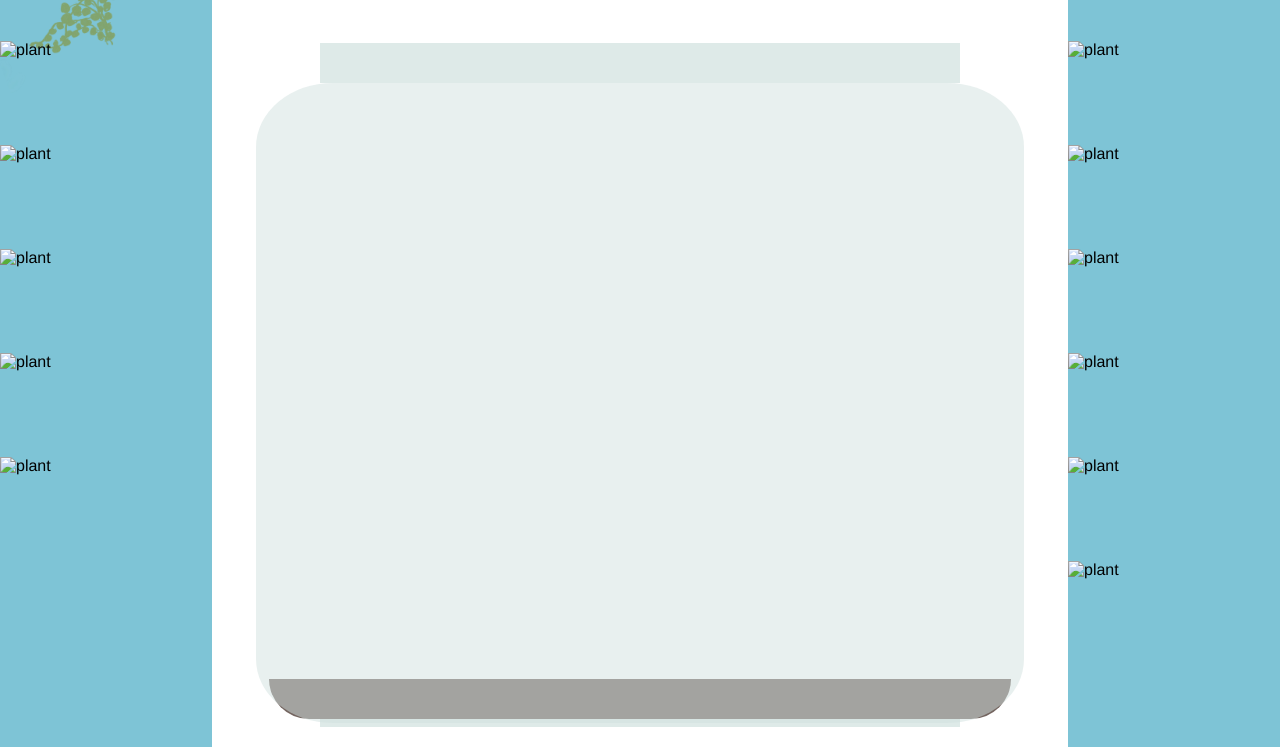
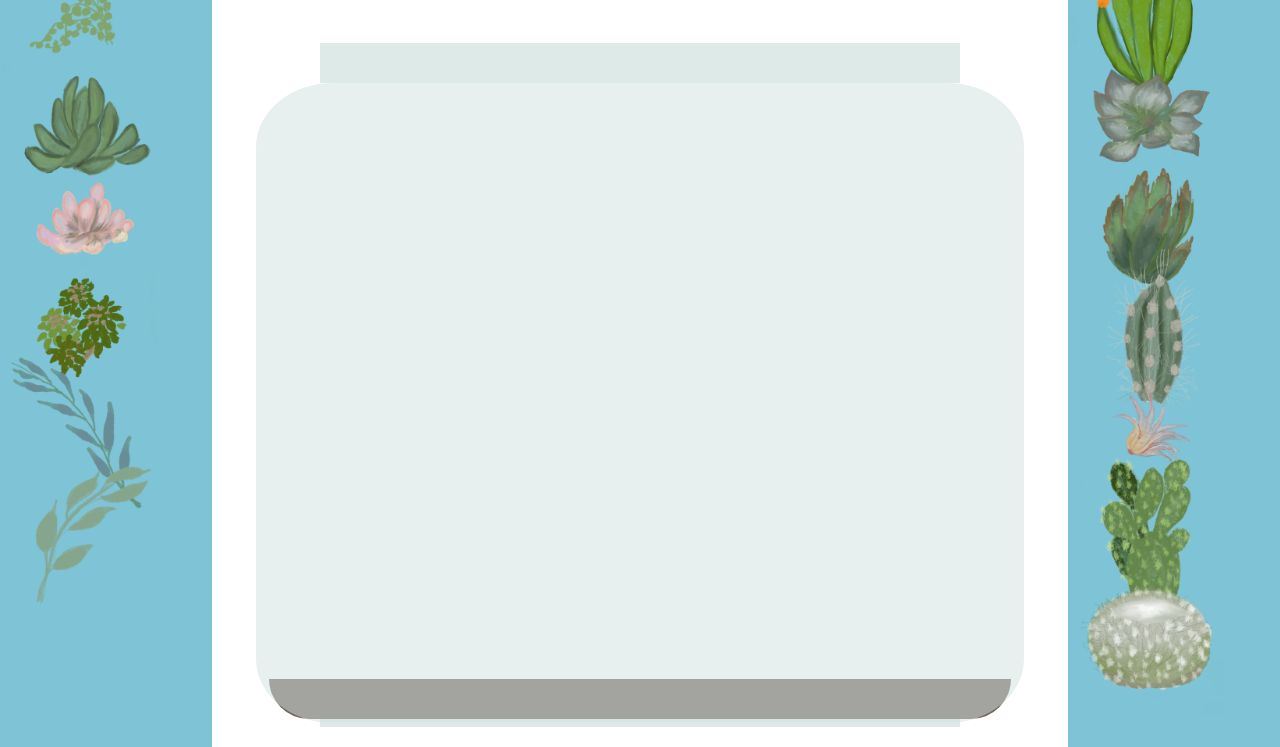
Before and after one commit to AkankshaRoy2499/Terranium, a plain HTML site: page index.html in a window 1280 px wide. Shown: the part 73-820 px from the top of the page. Drawn offline with Linux system fonts and the light colour scheme; the site is published under a folder, as on GitHub Pages, so addresses that start at the root find nothing.

Commit message:
Update index.html

```diff
--- a/index.html
+++ b/index.html
@@ -14,45 +14,45 @@
                 <img class="plant" alt="plant" id="plant1" src="./images/plant1.png">
             </div>
            <div class="plant-holder">
-            <img class="plant" alt="plant" id="plant2" src="/images/plant2.png">
+            <img class="plant" alt="plant" id="plant2" src="./images/plant2.png">
            </div>
            <div class="plant-holder">
-            <img class="plant" alt="plant" id="plant3" src="/images/plant3.png">
+            <img class="plant" alt="plant" id="plant3" src="./images/plant3.png">
            </div>
            <div class="plant-holder">
-            <img class="plant" alt="plant" id="plant4" src="/images/plant4.png">
+            <img class="plant" alt="plant" id="plant4" src="./images/plant4.png">
            </div>
            <div class="plant-holder">
-            <img class="plant" alt="plant" id="plant5" src="/images/plant5.png">
+            <img class="plant" alt="plant" id="plant5" src="./images/plant5.png">
            </div>
            <div class="plant-holder">
-            <img class="plant" alt="plant" id="plant6" src="/images/plant6.png">
+            <img class="plant" alt="plant" id="plant6" src="./images/plant6.png">
            </div>
             <div class="plant holder">
-                <img class="plant" alt="plant" id="plant7" src="/images/plant7.png">
+                <img class="plant" alt="plant" id="plant7" src="./images/plant7.png">
             </div>
         </div>
            <div id="right-container" class="container">
                <div class="plant-holder">
-                <img class="plant" alt="plant" id="plant8" src="/images/plant8.png">
+                <img class="plant" alt="plant" id="plant8" src="./images/plant8.png">
                </div>
                <div class="plant-holder">
-                <img class="plant" alt="plant" id="plant9" src="/images/plant9.png">
+                <img class="plant" alt="plant" id="plant9" src="./images/plant9.png">
                </div>
                <div class="plant-holder">
-                <img class="plant" alt="plant" id="plant10" src="/images/plant10.png">
+                <img class="plant" alt="plant" id="plant10" src="./images/plant10.png">
                </div>
                <div class="plant-holder">
-                <img class="plant" alt="plant" id="plant11" src="/images/plant11.png">
+                <img class="plant" alt="plant" id="plant11" src="./images/plant11.png">
                </div>
                <div class="plant-holder">
-                <img class="plant" alt="plant" id="plant12" src="/images/plant12.png">
+                <img class="plant" alt="plant" id="plant12" src="./images/plant12.png">
                </div>
                <div class="plant-holder">
-                <img class="plant" alt="plant" id="plant13" src="/images/plant13.png">
+                <img class="plant" alt="plant" id="plant13" src="./images/plant13.png">
                </div>
                <div class="plant-holder">
-                <img class="plant" alt="plant" id="plant14" src="/images/plant14.png">
+                <img class="plant" alt="plant" id="plant14" src="./images/plant14.png">
                </div>
            </div>
            <div id="terrarium">
```
